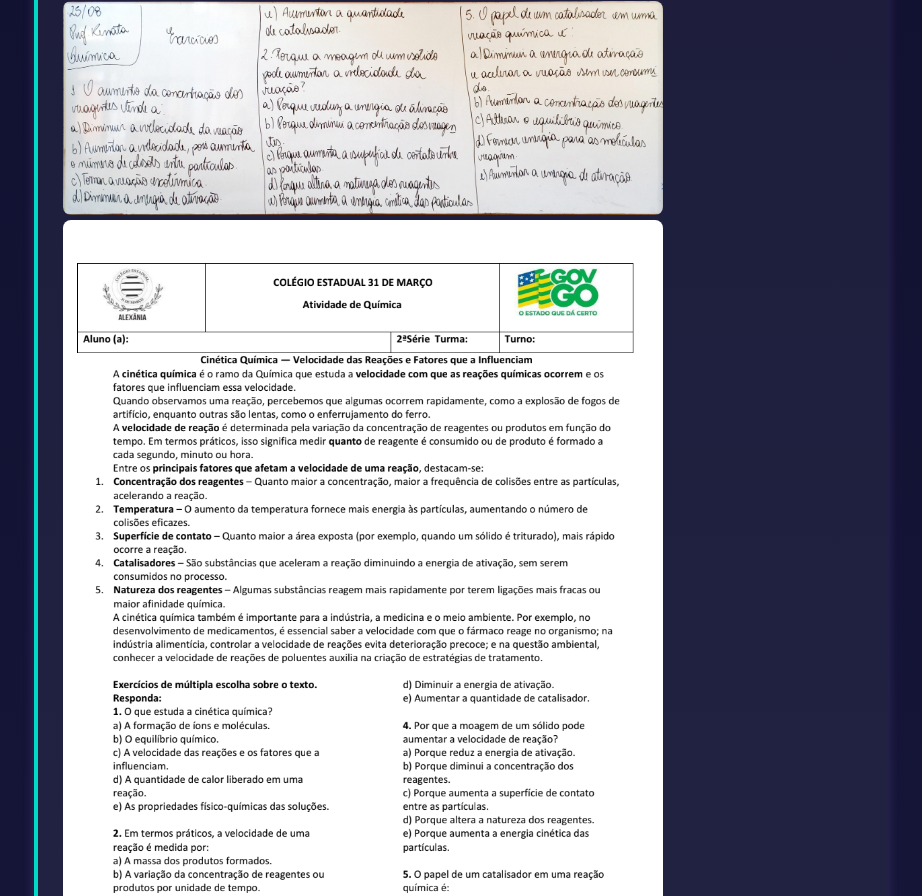
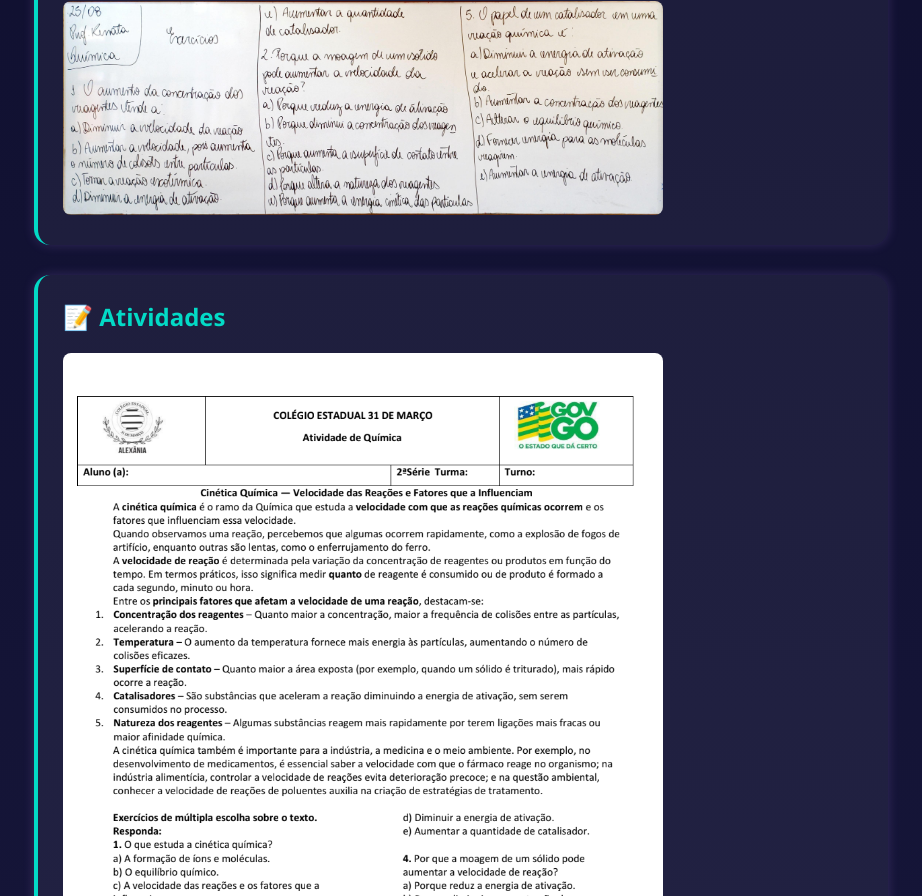
Before and after one commit to fenol31/fenol31, a plain HTML site: page 2serie.html in a window 1280 px wide. Shown: the part 944-1840 px from the top of the page, without its empty margins (179-1101 px from the left). Drawn offline with Linux system fonts and the light colour scheme.

Commit message:
Update 2serie.html

```diff
--- a/2serie.html
+++ b/2serie.html
@@ -23,10 +23,14 @@
        <img src="Quadros/2a serie/2a9.jpeg" alt="2a1" width="600" style="border-radius: 8px;">
        <img src="Quadros/2a serie/2a10.jpeg" alt="2a1" width="600" style="border-radius: 8px;">
        <img src="Quadros/2a serie/2a11.jpeg" alt="2a1" width="600" style="border-radius: 8px;">
-       <img src="Quadros/2a serie/2a10.png" alt="2a1" width="600" style="border-radius: 8px;">
+
 
     </section>
+ <section>
+      <h2>📝 Atividades</h2>
+<img src="Quadros/2a serie/2a10.png" alt="2a1" width="600" style="border-radius: 8px;">
 
+    </section>
     <section>
       <h2>🎥 Vídeos Explicativos</h2>
       <h3>Cinética Química</h3>
```
